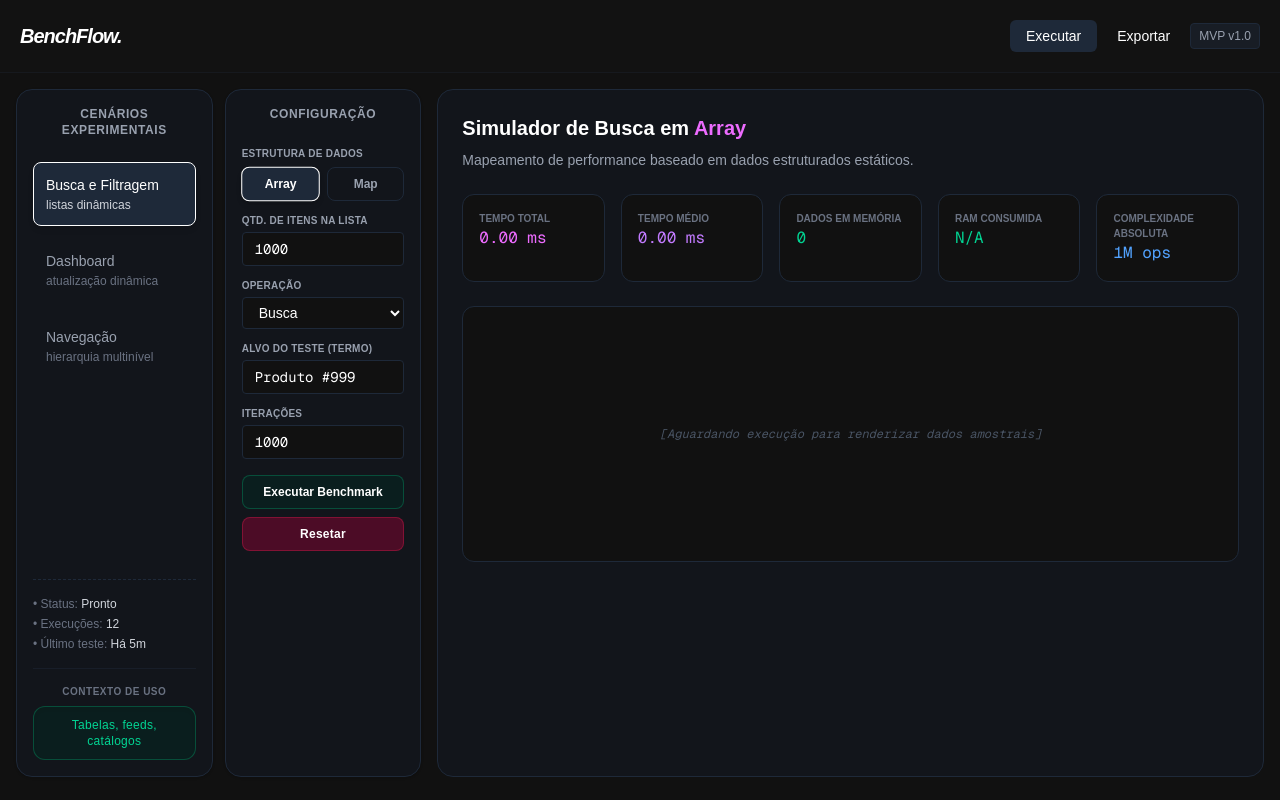
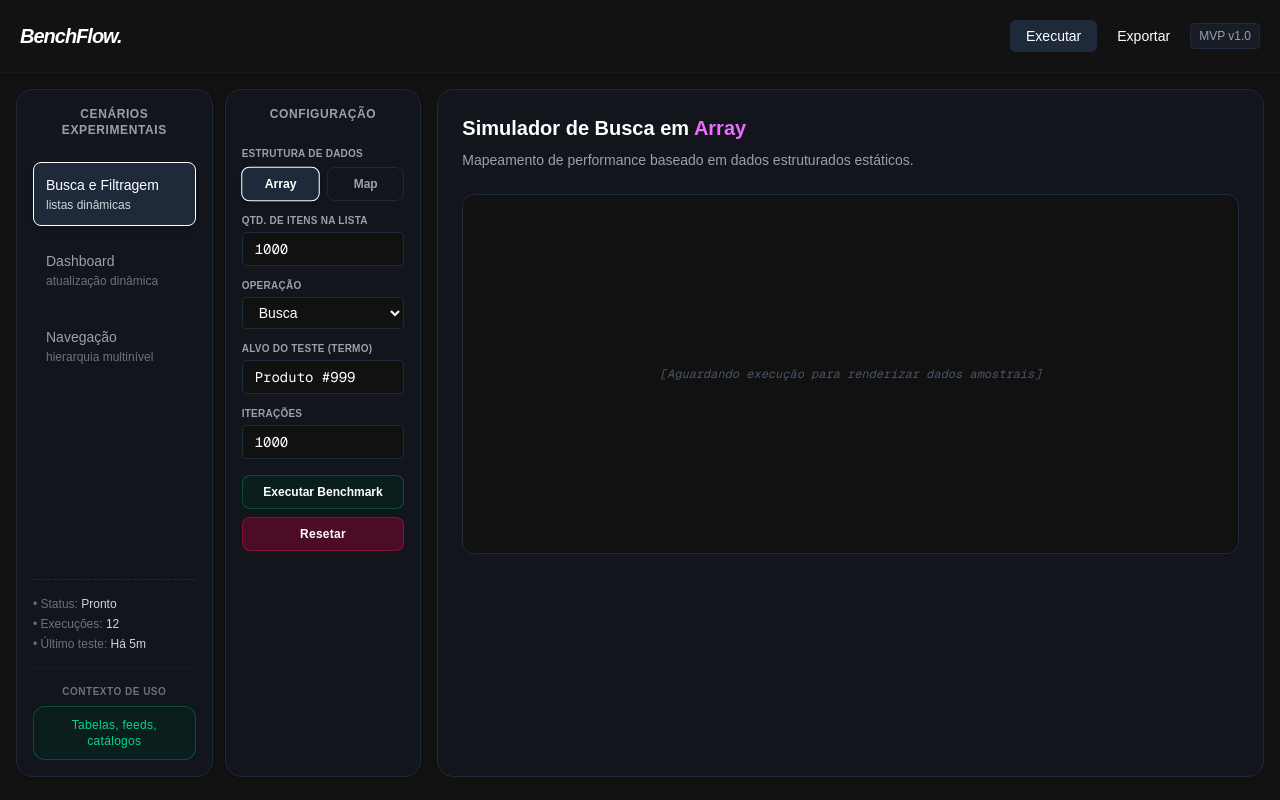
Before and after one commit to Gabb83/benchflow, a Next.js app: page / in a window 1280 px wide. Built offline with nearby package versions, Linux system fonts and the light colour scheme.

Commit message:
feat: adicionador spinner loading para aumentar a imersão de UX

```diff
--- a/app/page.tsx
+++ b/app/page.tsx
@@ -290,6 +290,24 @@ export default function Home() {
             <h1 className="text-xl font-semibold mb-2">Simulador de {operacao} em <span className="capitalize text-fuchsia-400">{estrutura}</span></h1>
             <p className="text-gray-400 text-sm mb-6">Mapeamento de performance baseado em dados estruturados estáticos.</p>
 
+            { isRodando ? (
+              <div className="border border-[#1e2939] rounded-xl bg-[#111] p-4 h-90 overflow-y-auto font-mono text-xs text-gray-400">
+                <div className="h-full w-full flex flex-col items-center justify-center gap-3 animate-[fadeIn_0.15s_ease-out]">
+                  {/* SPINNER CYBERPUNK: Roda em fuchsia com uma borda sutil */}
+                  <div className="w-8 h-8 border-2 border-fuchsia-500/20 border-t-fuchsia-500 rounded-full animate-spin"></div>
+                  <p className="text-gray-500 text-xs tracking-wider animate-pulse">
+                    Processando buffers e estruturas...
+                  </p>
+                </div>
+              </div>
+            ) : dadosGerados.length === 0 ? (
+              <div className="border border-[#1e2939] rounded-xl bg-[#111] p-4 h-90 overflow-y-auto font-mono text-xs text-gray-400">
+                <div className="h-full flex items-center justify-center text-gray-600 italic">
+                  [Aguardando execução para renderizar dados amostrais]
+                </div>
+              </div>
+              ) : (
+              <div>
                 <div className="grid grid-cols-5 gap-4 mb-6">
                   <div className="bg-[#111] border border-[#1e2939] p-4 rounded-xl">
                     <p className="text-[10px] text-gray-500 font-bold uppercase">Tempo Total</p>
@@ -319,13 +337,7 @@ export default function Home() {
                     {/* {(qtdItens * iteracoes).toExponential(2)} */}
                   </div>
                 </div>
-
                 <div className="border border-[#1e2939] rounded-xl bg-[#111] p-4 h-64 overflow-y-auto font-mono text-xs text-gray-400">
-              {dadosGerados.length === 0 ? (
-                <div className="h-full flex items-center justify-center text-gray-600 italic">
-                  [Aguardando execução para renderizar dados amostrais]
-                </div>
-              ) : (
                 <div className="space-y-1">
                   <p className="text-gray-500 border-b border-[#1e2939] pb-1 mb-2">// Primeiros 5 itens gerados no array:</p>
                   {dadosGerados.slice(0, 5).map((item) => (
@@ -339,8 +351,9 @@ export default function Home() {
                   ))}
                   <p className="text-gray-600 text-[10px] pt-2">... e mais {dadosGerados.length - 5} itens ocultados do preview por performance.</p>
                 </div>
+              </div>
+            </div>
             )}
-            </div>
           </div>
         </section>
       </main>
```
Lines whose indentation alone changed are shown as unchanged.
